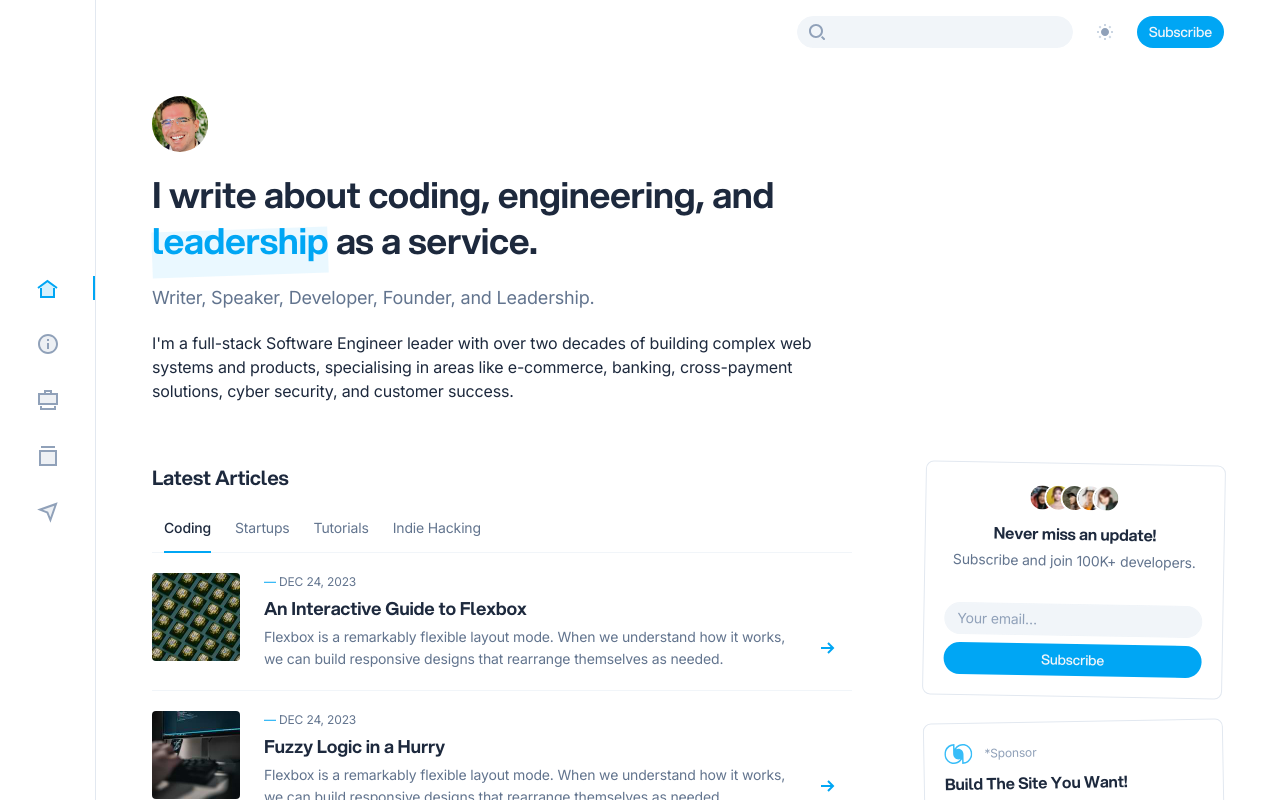
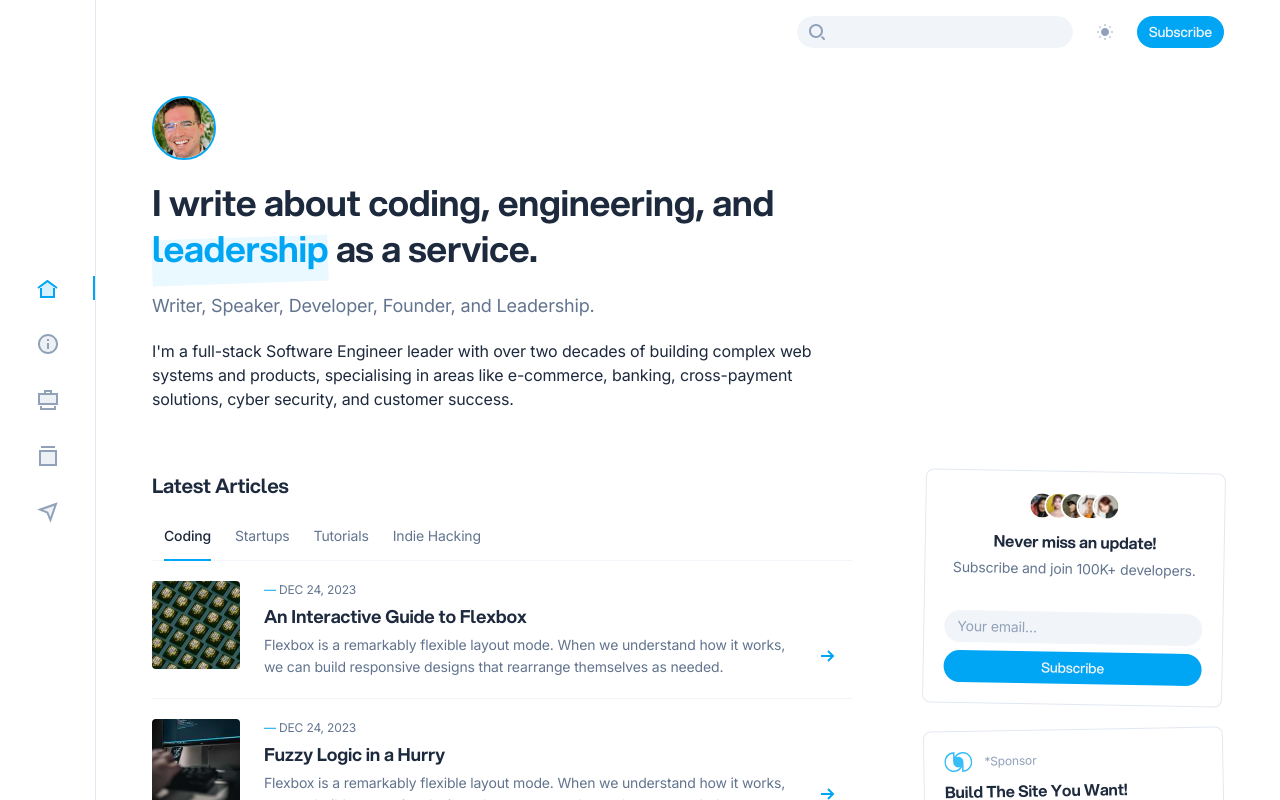
Before and after one commit to praesenx/api, a Vue app in the folder web/: page / in a window 1280 px wide. Shown: the top 800 px of the page. Built offline with nearby package versions, Linux system fonts and the light colour scheme; a web font is replaced by a local one.

Commit message:
extract profile-avatar class

```diff
--- a/web/src/css/style.css
+++ b/web/src/css/style.css
@@ -1,13 +1,26 @@
+/* ------------------------------------------------------------------------------------------------------------------ */
+/* ------------------------------------------------------- customised ----------------------------------------------- */
+/* ------------------------------------------------------------------------------------------------------------------ */
+
 @import url('https://fonts.googleapis.com/css2?family=Inter:wght@400;500;600&family=PT+Mono&display=fallback') layer(base);
 @import '@css/support/custom-fonts.css' layer(base);
 
-@import 'tailwindcss';
+/* ------------------------------------------------------------------------------------------------------------------ */
+/* ------------------------------------------------------- tailwindcss ---------------------------------------------- */
+/* ------------------------------------------------------------------------------------------------------------------ */
+@layer theme, base, components, utilities;
+@import "tailwindcss/theme.css" layer(theme);
+@import "tailwindcss/preflight.css" layer(base);
+@import "tailwindcss/utilities.css" layer(utilities);
 
-/* Additional styles */
+/* ------------------------------------------------------------------------------------------------------------------ */
+/* ------------------------------------------------------- customised ----------------------------------------------- */
+/* ------------------------------------------------------------------------------------------------------------------ */
 @import '@css/support/utility-patterns.css' layer(components);
 @import '@css/support/range-slider.css' layer(components);
 @import '@css/support/toggle-switch.css' layer(components);
 @import '@css/support/theme.css';
+@import '@css/support/blog.css';
 
 @plugin "@tailwindcss/forms" {
 	strategy: base;
@@ -61,26 +74,3 @@
 	--tracking-wider: 0.02em;
 	--tracking-widest: 0.4em;
 }
-
-/*
-  The default border color has changed to `currentColor` in Tailwind CSS v4,
-  so we've added these compatibility styles to make sure everything still
-  looks the same as it did with Tailwind CSS v3.
-
-  If we ever want to remove these styles, we need to add an explicit border
-  color utility to any element that depends on these defaults.
-*/
-@layer base {
-	*,
-	::after,
-	::before,
-	::backdrop,
-	::file-selector-button {
-		border-color: var(--color-gray-200, currentColor);
-	}
-}
-
-/* Additional Tailwind directives: https://tailwindcss.com/docs/functions-and-directives/#responsive */
-@utility rtl {
-	direction: rtl;
-}
--- /dev/null
+++ b/web/src/css/support/blog.css
@@ -0,0 +1,3 @@
+.profile-avatar {
+    @apply border-2 border-sky-500 rounded-full w-16;
+}
--- a/web/src/partials/HeroPartial.vue
+++ b/web/src/partials/HeroPartial.vue
@@ -2,8 +2,8 @@
 	<section>
 		<div class="max-w-[700px]">
 			<div class="pt-8 pb-10">
-				<img class="rounded-full mb-5" src="../images/profile/me.jpg" width="56" height="56" alt="gocanto" />
-				<h1 class="h1 font-aspekta mb-5">
+				<img class="profile-avatar" src="../images/profile/me.jpg" alt="gocanto" />
+				<h1 class="h1 font-aspekta mb-5 mt-5">
 					I write about coding, engineering, and
 					<span class="inline-flex relative text-sky-500 before:absolute before:inset-0 before:bg-sky-200 dark:before:bg-sky-500 before:opacity-30 before:-z-10 before:-rotate-2 before:translate-y-1/4"
 						>leadership</span
--- a/web/src/partials/SideNavPartial.vue
+++ b/web/src/partials/SideNavPartial.vue
@@ -5,7 +5,7 @@
 				<!-- Sidebar avatar -->
 				<div v-if="currentRoute.fullPath !== '/'" class="flex justify-center my-4">
 					<router-link to="/">
-						<img class="border-2 border-sky-500 rounded-full" src="../images/profile/me.jpg" alt="gocanto" />
+						<img class="profile-avatar" src="../images/profile/me.jpg" alt="gocanto" />
 					</router-link>
 				</div>
 			</div>
```
